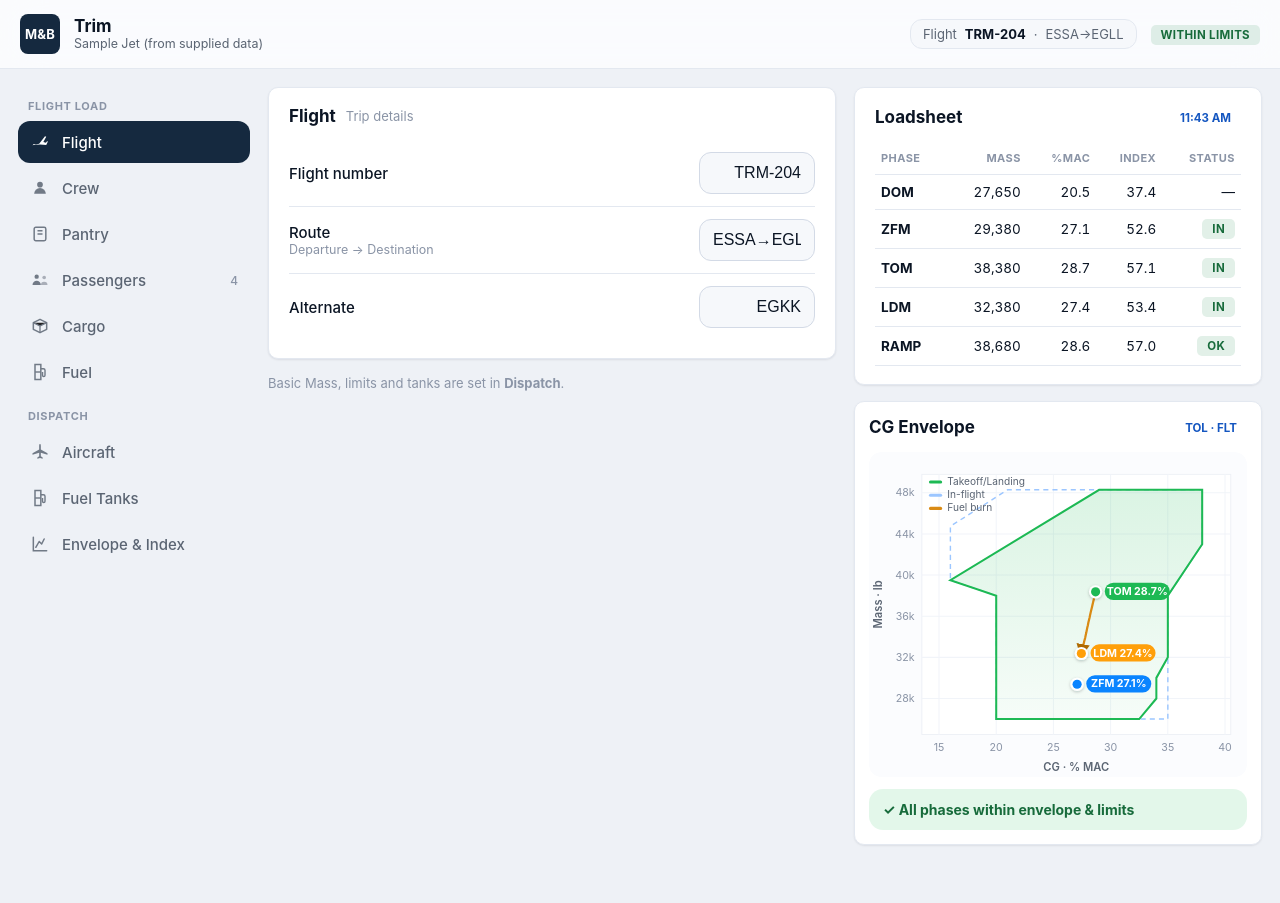
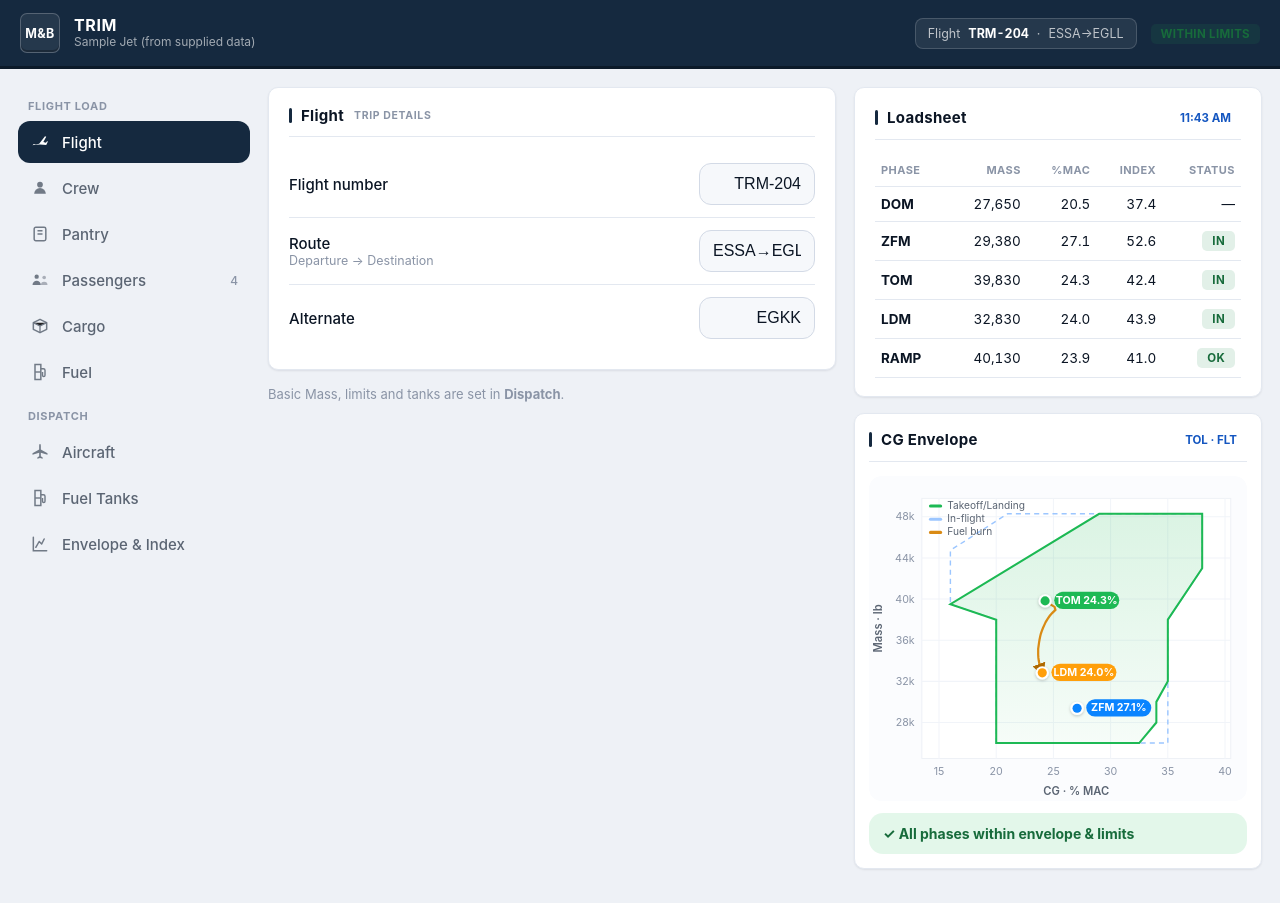
Before and after one commit to ajampa/M-B, a website: page web/standalone.html in a window 1280 px wide. Before the commit the page ends 879 px from the top, so only its background shows below. Drawn offline with Linux system fonts and the light colour scheme.

Commit message:
Add realistic high-res tank fuel-arm tables; serious EFB styling
Data:
- Replace placeholder tanks with real Main/Aux/Tail fuel-arm tables (30/24/11
  points) so the in-flight burn line is smooth; default fuel plan now fills two
  tanks. Bumped localStorage version to v3 so the new aircraft loads.
- Updated integration golden vector for the new Main-tank arms (hand-verified:
  Main arm @9000=503.70, @3000=484.68 -> TOM 25.20%, LDM 24.84%).

Design (serious, authoritative EFB feel built on the seat-tile vibe):
- Dark navy command bar; tactile data tiles with inset bottom shadow matching
  the cabin seats; card headers with accent tick and uppercase eyebrow labels;
  muted, sober seat colours with letter badges.

Engine tests 25/25; standalone rebuilt.

```diff
--- a/web/app.js
+++ b/web/app.js
@@ -2,8 +2,8 @@ import { computeLoadsheet } from '../engine/massbalance.mjs';
 import { renderEnvelopeSVG } from './chart.js';
 import DEFAULT_AIRCRAFT from './default-aircraft.js';
 
-const LS_AC = 'mb.aircraft.v2';
-const LS_LOAD = 'mb.load.v2';
+const LS_AC = 'mb.aircraft.v3';
+const LS_LOAD = 'mb.load.v3';
 
 let aircraft = load(LS_AC) || structuredClone(DEFAULT_AIRCRAFT);
 let state = load(LS_LOAD) || freshLoad();
@@ -25,7 +25,7 @@ function freshLoad() {
     pantry: { pantryA: true },
     pax: { '3L': 'male', '3R': 'female', '4L': 'male', '4R': 'female' },
     cargo: { aftHold: 1000 },
-    fuel: { taxi: 300, trip: 6000, contingency: 300, alternate: 1500, finalReserve: 1200, extra: 0 },
+    fuel: { taxi: 300, trip: 7000, contingency: 350, alternate: 1800, finalReserve: 1300, extra: 0 },
   };
 }
 
--- a/web/standalone.html
+++ b/web/standalone.html
@@ -66,26 +66,26 @@ button { font-family: inherit; }
   display: flex;
   align-items: center;
   gap: 14px;
-  padding: 14px 20px;
-  background: rgba(255,255,255,.72);
-  backdrop-filter: saturate(180%) blur(20px);
-  -webkit-backdrop-filter: saturate(180%) blur(20px);
-  border-bottom: 1px solid var(--line);
+  padding: 13px 20px;
+  background: var(--navy);
+  border-bottom: 3px solid #0c1a29;
   position: sticky; top: 0; z-index: 30;
 }
 .appbar .mark {
-  width: 40px; height: 40px; border-radius: 8px;
-  background: var(--navy);
-  display: grid; place-items: center; color: #fff; font-weight: 700; font-size: 13px; letter-spacing: .02em;
+  width: 40px; height: 40px; border-radius: 7px;
+  background: rgba(255,255,255,.07);
+  border: 1px solid rgba(255,255,255,.22);
+  display: grid; place-items: center; color: #fff; font-weight: 700; font-size: 12.5px; letter-spacing: .03em;
+  box-shadow: inset 0 -2px 0 rgba(0,0,0,.25);
 }
-.appbar .title { font-size: 17px; font-weight: 700; line-height: 1.1; }
-.appbar .reg { font-size: 12.5px; color: var(--ink-2); font-variant-numeric: tabular-nums; }
+.appbar .title { font-size: 16px; font-weight: 700; line-height: 1.1; color: #fff; letter-spacing: .04em; text-transform: uppercase; }
+.appbar .reg { font-size: 12px; color: rgba(255,255,255,.6); font-variant-numeric: tabular-nums; }
 .appbar .spacer { flex: 1; }
 .appbar .flightpick {
-  display: flex; align-items: center; gap: 8px; background: var(--panel-2);
-  border: 1px solid var(--line); border-radius: 12px; padding: 6px 12px; font-size: 13px; color: var(--ink-2);
+  display: flex; align-items: center; gap: 8px; background: rgba(255,255,255,.07);
+  border: 1px solid rgba(255,255,255,.16); border-radius: 8px; padding: 7px 12px; font-size: 12.5px; color: rgba(255,255,255,.7);
 }
-.appbar .flightpick b { color: var(--ink); }
+.appbar .flightpick b { color: #fff; font-variant-numeric: tabular-nums; }
 
 /* Body grid */
 .app-body {
@@ -130,9 +130,10 @@ button { font-family: inherit; }
   background: var(--panel); border: 1px solid var(--line); border-radius: 10px;
   padding: 18px 20px; box-shadow: var(--shadow); margin-bottom: 16px;
 }
-.card-head { display: flex; align-items: center; gap: 10px; margin-bottom: 14px; }
-.card-head h2 { font-size: 17px; font-weight: 700; margin: 0; }
-.card-head .sub { font-size: 13px; color: var(--muted); }
+.card-head { display: flex; align-items: center; gap: 10px; margin-bottom: 14px; padding-bottom: 11px; border-bottom: 1px solid var(--line); }
+.card-head h2 { font-size: 15px; font-weight: 700; margin: 0; letter-spacing: .02em; display: flex; align-items: center; gap: 9px; }
+.card-head h2::before { content: ""; width: 3px; height: 15px; background: var(--navy); border-radius: 2px; }
+.card-head .sub { font-size: 10.5px; color: var(--muted); text-transform: uppercase; letter-spacing: .06em; font-weight: 700; }
 .card-head .right { margin-left: auto; }
 
 .panel { display: none; }
@@ -193,9 +194,12 @@ input.wide { width: 100%; text-align: left; }
 .seat.empty .ic { font-size: 12px; font-weight: 600; color: var(--muted); }
 .seat .kg { font-size: 10.5px; color: var(--muted); font-variant-numeric: tabular-nums; }
 .seat .sid { position: absolute; }
-.seat.male { background: #e8f1ff; border-color: #9cc6ff; }
-.seat.female { background: #ffeaf3; border-color: #ffa6cd; }
-.seat.child { background: #e7f9ec; border-color: #92e3ab; }
+.seat.male { background: #e6edf5; border-color: #aebfd4; }
+.seat.male .ic { color: #2c4a6b; }
+.seat.female { background: #f1eaf0; border-color: #c8accb; }
+.seat.female .ic { color: #6b3a63; }
+.seat.child { background: #e7f0ea; border-color: #a6c8b4; }
+.seat.child .ic { color: #2f6147; }
 .seat.empty .kg { color: var(--line-strong); }
 
 /* Loadsheet (right panel) */
@@ -216,11 +220,12 @@ input.wide { width: 100%; text-align: left; }
 
 /* Big number readouts */
 .readouts { display: grid; grid-template-columns: repeat(4, 1fr); gap: 10px; }
-.readout { background: var(--panel-2); border: 1px solid var(--line); border-radius: 14px; padding: 12px 14px; }
-.readout .v { font-size: 22px; font-weight: 750; font-variant-numeric: tabular-nums; letter-spacing: -.02em; }
+/* tactile data tile — same physical vibe as the cabin seats */
+.readout { background: #fff; border: 1px solid var(--line-strong); border-radius: 10px 10px 7px 7px; padding: 12px 14px; box-shadow: inset 0 -3px 0 rgba(16,24,40,.05); }
+.readout .v { font-size: 22px; font-weight: 750; font-variant-numeric: tabular-nums; letter-spacing: -.02em; color: var(--navy); }
 .readout .v small { font-size: 12px; color: var(--muted); font-weight: 600; }
-.readout .k { font-size: 11px; color: var(--muted); text-transform: uppercase; letter-spacing: .05em; font-weight: 700; margin-top: 2px; }
-.readout.accent { background: #fff; border-color: var(--navy); border-left-width: 3px; }
+.readout .k { font-size: 10.5px; color: var(--muted); text-transform: uppercase; letter-spacing: .07em; font-weight: 700; margin-top: 3px; }
+.readout.accent { border-bottom: 3px solid var(--navy); box-shadow: none; }
 
 /* Chart */
 .chart-card { padding: 14px; }
@@ -813,20 +818,25 @@ const DEFAULT_AIRCRAFT = {
 
   "tanks": [
     {
-      "name": "Wing (L+R)",
-      "_placeholder": true,
-      "maxMass": 9000,
+      "name": "Main",
+      "maxMass": 9720,
       "fillOrder": 1,
-      "burnOrder": 2,
-      "table": [[0, 514.0], [2000, 516.0], [4500, 518.0], [9000, 519.5]]
+      "burnOrder": 3,
+      "table": [[0,473.5],[338,473.5],[675,475.8],[1013,477.6],[1350,479.0],[1688,480.3],[2025,481.5],[2363,482.6],[2700,483.7],[3038,484.8],[3375,486.0],[3713,487.2],[4050,488.3],[4388,489.5],[4725,490.6],[5063,491.7],[5400,492.8],[5738,493.8],[6075,494.9],[6413,495.9],[6750,496.9],[7088,497.8],[7425,498.8],[7763,499.8],[8100,500.8],[8438,501.8],[8775,502.9],[9113,504.1],[9450,505.4],[9720,506.6]]
     },
     {
-      "name": "Center",
-      "_placeholder": true,
-      "maxMass": 3000,
+      "name": "Aux",
+      "maxMass": 7169,
       "fillOrder": 2,
       "burnOrder": 1,
-      "table": [[0, 508.0], [1500, 509.0], [3000, 510.0]]
+      "table": [[0,456.0],[338,456.0],[675,458.0],[1013,460.0],[1350,460.7],[1688,461.1],[2025,461.1],[2363,459.3],[2700,457.9],[3038,457.7],[3375,457.5],[3713,457.2],[4050,456.8],[4388,456.4],[4725,455.9],[5063,455.3],[5400,454.7],[5738,454.0],[6075,453.3],[6224,452.9],[6413,452.5],[6750,451.7],[7088,450.8],[7169,450.6]]
+    },
+    {
+      "name": "Tail",
+      "maxMass": 3112,
+      "fillOrder": 3,
+      "burnOrder": 2,
+      "table": [[0,745.5],[330,745.5],[675,755.3],[1013,761.0],[1350,764.5],[1688,766.7],[2025,768.3],[2363,769.5],[2700,770.7],[3038,771.5],[3112,771.7]]
     }
   ]
 }
@@ -941,8 +951,8 @@ function renderEnvelopeSVG(aircraft, result, opts = {}) {
 
 
 
-const LS_AC = 'mb.aircraft.v2';
-const LS_LOAD = 'mb.load.v2';
+const LS_AC = 'mb.aircraft.v3';
+const LS_LOAD = 'mb.load.v3';
 
 let aircraft = load(LS_AC) || structuredClone(DEFAULT_AIRCRAFT);
 let state = load(LS_LOAD) || freshLoad();
@@ -964,7 +974,7 @@ function freshLoad() {
     pantry: { pantryA: true },
     pax: { '3L': 'male', '3R': 'female', '4L': 'male', '4R': 'female' },
     cargo: { aftHold: 1000 },
-    fuel: { taxi: 300, trip: 6000, contingency: 300, alternate: 1500, finalReserve: 1200, extra: 0 },
+    fuel: { taxi: 300, trip: 7000, contingency: 350, alternate: 1800, finalReserve: 1300, extra: 0 },
   };
 }
 
--- a/web/styles.css
+++ b/web/styles.css
@@ -56,26 +56,26 @@ button { font-family: inherit; }
   display: flex;
   align-items: center;
   gap: 14px;
-  padding: 14px 20px;
-  background: rgba(255,255,255,.72);
-  backdrop-filter: saturate(180%) blur(20px);
-  -webkit-backdrop-filter: saturate(180%) blur(20px);
-  border-bottom: 1px solid var(--line);
+  padding: 13px 20px;
+  background: var(--navy);
+  border-bottom: 3px solid #0c1a29;
   position: sticky; top: 0; z-index: 30;
 }
 .appbar .mark {
-  width: 40px; height: 40px; border-radius: 8px;
-  background: var(--navy);
-  display: grid; place-items: center; color: #fff; font-weight: 700; font-size: 13px; letter-spacing: .02em;
+  width: 40px; height: 40px; border-radius: 7px;
+  background: rgba(255,255,255,.07);
+  border: 1px solid rgba(255,255,255,.22);
+  display: grid; place-items: center; color: #fff; font-weight: 700; font-size: 12.5px; letter-spacing: .03em;
+  box-shadow: inset 0 -2px 0 rgba(0,0,0,.25);
 }
-.appbar .title { font-size: 17px; font-weight: 700; line-height: 1.1; }
-.appbar .reg { font-size: 12.5px; color: var(--ink-2); font-variant-numeric: tabular-nums; }
+.appbar .title { font-size: 16px; font-weight: 700; line-height: 1.1; color: #fff; letter-spacing: .04em; text-transform: uppercase; }
+.appbar .reg { font-size: 12px; color: rgba(255,255,255,.6); font-variant-numeric: tabular-nums; }
 .appbar .spacer { flex: 1; }
 .appbar .flightpick {
-  display: flex; align-items: center; gap: 8px; background: var(--panel-2);
-  border: 1px solid var(--line); border-radius: 12px; padding: 6px 12px; font-size: 13px; color: var(--ink-2);
+  display: flex; align-items: center; gap: 8px; background: rgba(255,255,255,.07);
+  border: 1px solid rgba(255,255,255,.16); border-radius: 8px; padding: 7px 12px; font-size: 12.5px; color: rgba(255,255,255,.7);
 }
-.appbar .flightpick b { color: var(--ink); }
+.appbar .flightpick b { color: #fff; font-variant-numeric: tabular-nums; }
 
 /* Body grid */
 .app-body {
@@ -120,9 +120,10 @@ button { font-family: inherit; }
   background: var(--panel); border: 1px solid var(--line); border-radius: 10px;
   padding: 18px 20px; box-shadow: var(--shadow); margin-bottom: 16px;
 }
-.card-head { display: flex; align-items: center; gap: 10px; margin-bottom: 14px; }
-.card-head h2 { font-size: 17px; font-weight: 700; margin: 0; }
-.card-head .sub { font-size: 13px; color: var(--muted); }
+.card-head { display: flex; align-items: center; gap: 10px; margin-bottom: 14px; padding-bottom: 11px; border-bottom: 1px solid var(--line); }
+.card-head h2 { font-size: 15px; font-weight: 700; margin: 0; letter-spacing: .02em; display: flex; align-items: center; gap: 9px; }
+.card-head h2::before { content: ""; width: 3px; height: 15px; background: var(--navy); border-radius: 2px; }
+.card-head .sub { font-size: 10.5px; color: var(--muted); text-transform: uppercase; letter-spacing: .06em; font-weight: 700; }
 .card-head .right { margin-left: auto; }
 
 .panel { display: none; }
@@ -183,9 +184,12 @@ input.wide { width: 100%; text-align: left; }
 .seat.empty .ic { font-size: 12px; font-weight: 600; color: var(--muted); }
 .seat .kg { font-size: 10.5px; color: var(--muted); font-variant-numeric: tabular-nums; }
 .seat .sid { position: absolute; }
-.seat.male { background: #e8f1ff; border-color: #9cc6ff; }
-.seat.female { background: #ffeaf3; border-color: #ffa6cd; }
-.seat.child { background: #e7f9ec; border-color: #92e3ab; }
+.seat.male { background: #e6edf5; border-color: #aebfd4; }
+.seat.male .ic { color: #2c4a6b; }
+.seat.female { background: #f1eaf0; border-color: #c8accb; }
+.seat.female .ic { color: #6b3a63; }
+.seat.child { background: #e7f0ea; border-color: #a6c8b4; }
+.seat.child .ic { color: #2f6147; }
 .seat.empty .kg { color: var(--line-strong); }
 
 /* Loadsheet (right panel) */
@@ -206,11 +210,12 @@ input.wide { width: 100%; text-align: left; }
 
 /* Big number readouts */
 .readouts { display: grid; grid-template-columns: repeat(4, 1fr); gap: 10px; }
-.readout { background: var(--panel-2); border: 1px solid var(--line); border-radius: 14px; padding: 12px 14px; }
-.readout .v { font-size: 22px; font-weight: 750; font-variant-numeric: tabular-nums; letter-spacing: -.02em; }
+/* tactile data tile — same physical vibe as the cabin seats */
+.readout { background: #fff; border: 1px solid var(--line-strong); border-radius: 10px 10px 7px 7px; padding: 12px 14px; box-shadow: inset 0 -3px 0 rgba(16,24,40,.05); }
+.readout .v { font-size: 22px; font-weight: 750; font-variant-numeric: tabular-nums; letter-spacing: -.02em; color: var(--navy); }
 .readout .v small { font-size: 12px; color: var(--muted); font-weight: 600; }
-.readout .k { font-size: 11px; color: var(--muted); text-transform: uppercase; letter-spacing: .05em; font-weight: 700; margin-top: 2px; }
-.readout.accent { background: #fff; border-color: var(--navy); border-left-width: 3px; }
+.readout .k { font-size: 10.5px; color: var(--muted); text-transform: uppercase; letter-spacing: .07em; font-weight: 700; margin-top: 3px; }
+.readout.accent { border-bottom: 3px solid var(--navy); box-shadow: none; }
 
 /* Chart */
 .chart-card { padding: 14px; }
```
Also changed, not shown: engine/sample-aircraft.json (+14 -9 lines), test/vectors.json (+2 -2 lines), web/default-aircraft.js (+14 -9 lines).
